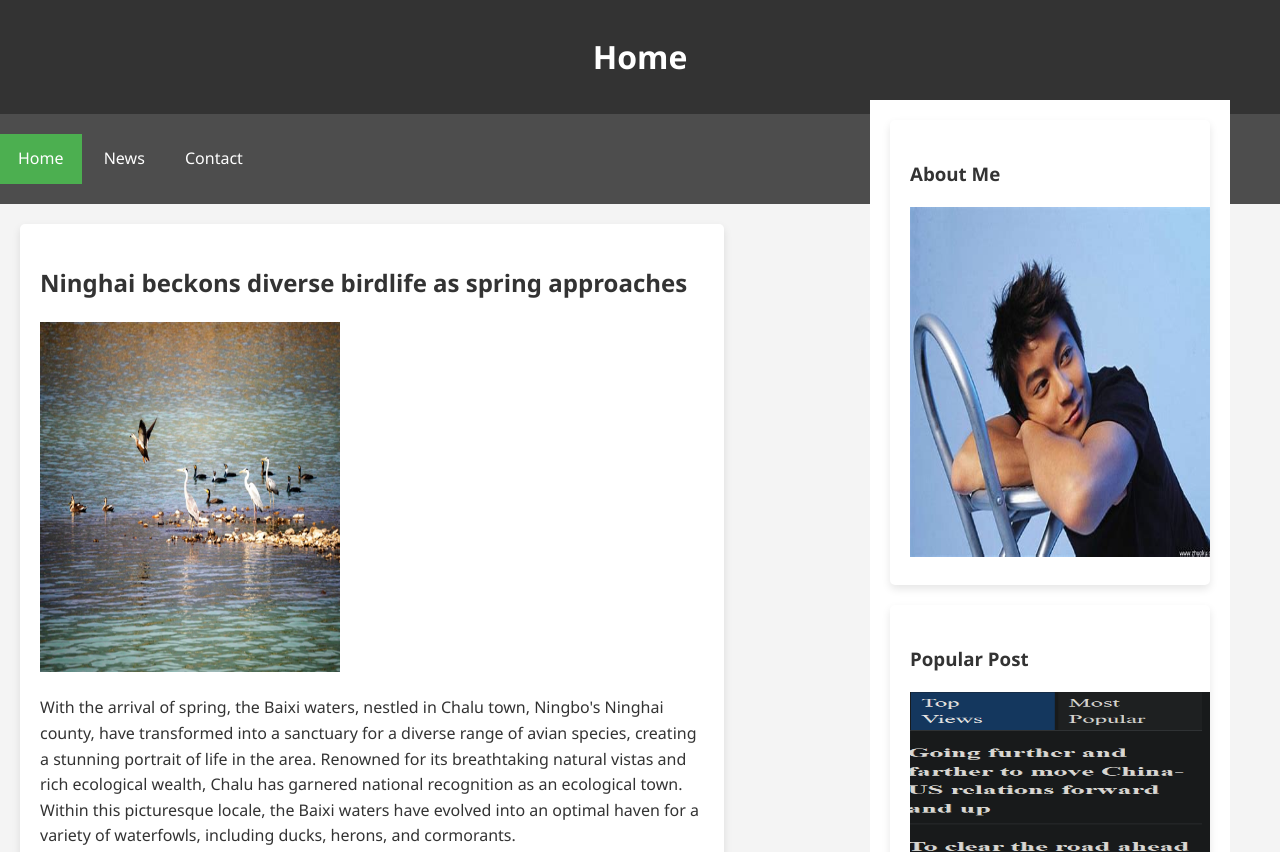
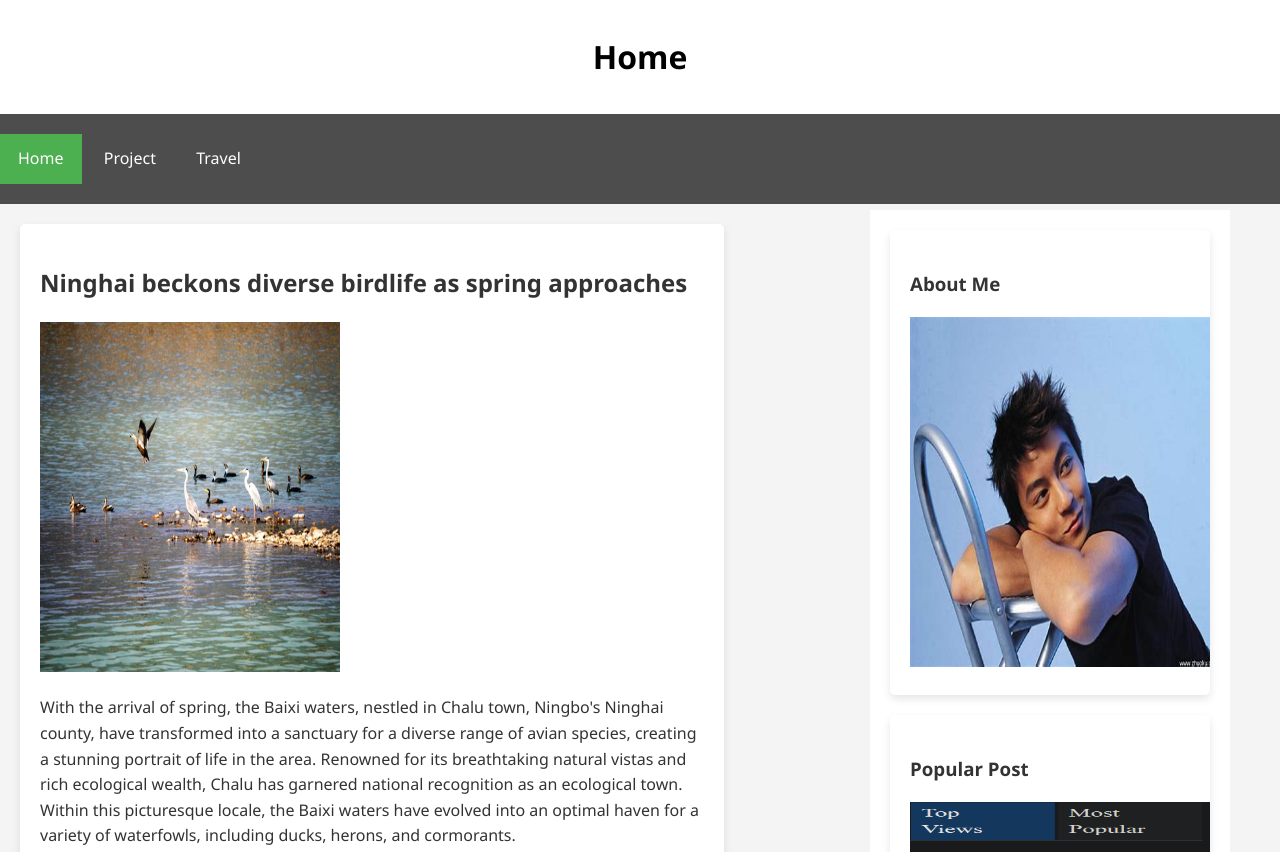
Before and after one commit to JamesBibbruns/452, a plain HTML site: page index.html in a window 1280 px wide. Shown: the top 852 px of the page. Drawn offline with Linux system fonts and the light colour scheme.

Commit message:
index.html

```diff
--- a/index.html
+++ b/index.html
@@ -12,10 +12,14 @@ body {
   color: #333;
 }
 .header {
-background: #333;
+background: white;
 color: #fff;
 padding: 10px 0;
 text-align: center;
+}
+h1{
+    color: black;
+    size: 10px;
 }
 /* Container for the navigation bar and content */
 .container {
@@ -73,7 +77,7 @@ text-align: center;
   width: 25%;
   padding: 20px;
   background: #fff; /* White background for the right column */
-  top: 100px;
+  top: 210px;
   right: 50px;
 }
 
@@ -123,8 +127,8 @@ text-align: center;
 <div class="container">
   <div class="topnav">
     <a href="index.html" class="active">Home</a>
-    <a href="U1.html">News</a>
-    <a href="U.html">Contact</a>
+    <a href="U1.html">Project</a>
+    <a href="U.html">Travel</a>
   </div>
 
   <div class="row">
@@ -160,7 +164,7 @@ text-align: center;
   </div>
 
   <div class="footer">
-    <p>Copyright ©2024 My Website</p>
+    <p>Copyright ©2024 James Website</p>
   </div>
 </div>
 
```
